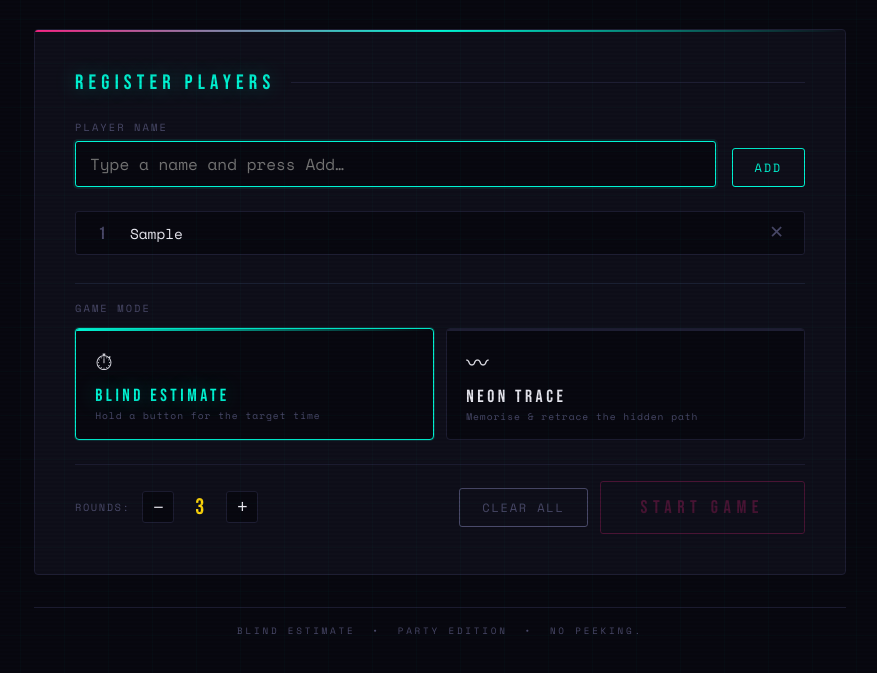
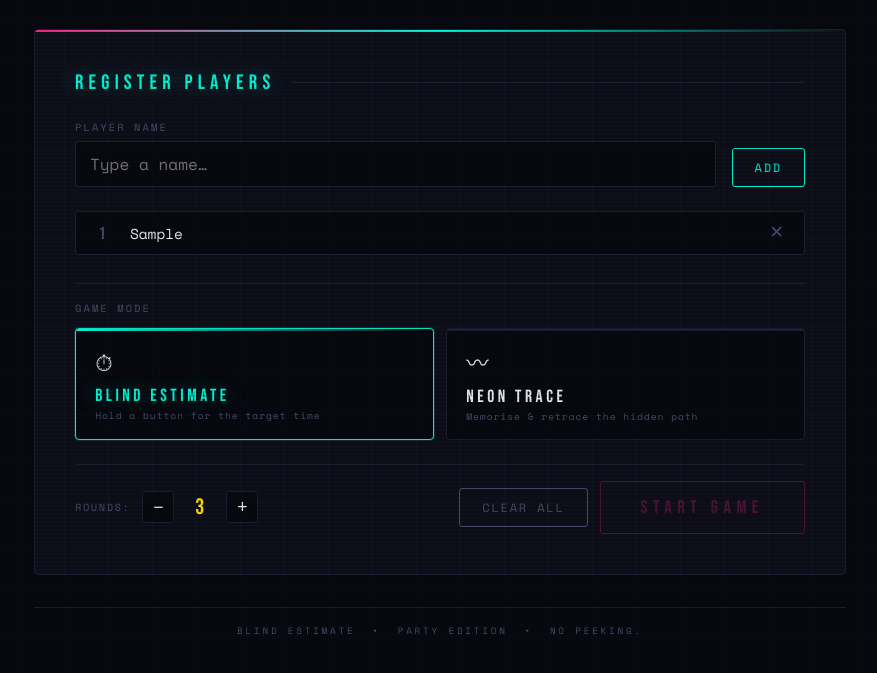
Before and after one commit to Timbob-Git/BE, a plain HTML site: page index.html in a window 1280 px wide. Both pictures are taken after typing "Sample" into the empty fields and a click on the button "ADD". Shown: the part 113-786 px from the top of the page, without its empty margins (200-1077 px from the left). Drawn offline with nearby package versions, Linux system fonts and the light colour scheme.

Commit message:
Update index.html

```diff
--- a/index.html
+++ b/index.html
@@ -304,6 +304,8 @@
     background:var(--bg); border:1px solid var(--border); border-radius:4px;
     padding:1rem 1.2rem; cursor:pointer; transition:all .2s; text-align:left;
     position:relative; overflow:hidden;
+    font-family:inherit; color:inherit;
+    touch-action:manipulation; -webkit-tap-highlight-color:transparent;
   }
   .mode-pill::before { content:''; position:absolute; top:0;left:0;right:0; height:2px; background:var(--border); transition:background .2s; }
   .mode-pill.active { border-color:var(--neon); box-shadow:0 0 0 1px rgba(0,245,212,.15); }
@@ -451,7 +453,7 @@
       <div class="add-row">
         <div>
           <label for="lobby-input">Player Name</label>
-          <input type="text" id="lobby-input" placeholder="Type a name and press Add…" maxlength="20" />
+          <input type="text" id="lobby-input" placeholder="Type a name…" maxlength="20" enterkeyhint="done" autocomplete="off" autocorrect="off" autocapitalize="words" spellcheck="false" />
         </div>
         <button class="btn" id="add-player-btn">ADD</button>
       </div>
@@ -461,16 +463,16 @@
       <div style="margin-bottom:1.5rem;padding-top:1rem;border-top:1px solid var(--border);">
         <label style="margin-bottom:.75rem;">Game Mode</label>
         <div class="mode-selector">
-          <div class="mode-pill active" id="mode-blind" data-mode="blind">
+          <button class="mode-pill active" id="mode-blind" data-mode="blind">
             <div class="mode-pill-icon">⏱</div>
             <span class="mode-pill-name">Blind Estimate</span>
             <div class="mode-pill-desc">Hold a button for the target time</div>
-          </div>
-          <div class="mode-pill" id="mode-trace" data-mode="trace">
+          </button>
+          <button class="mode-pill" id="mode-trace" data-mode="trace">
             <div class="mode-pill-icon">〰</div>
             <span class="mode-pill-name">Neon Trace</span>
             <div class="mode-pill-desc">Memorise &amp; retrace the hidden path</div>
-          </div>
+          </button>
         </div>
       </div>
 
@@ -782,7 +784,7 @@ function addPlayer() {
   players.push({ name });
   savePlayers();
   lobbyInput.value = '';
-  lobbyInput.focus();
+  lobbyInput.blur(); // dismiss mobile keyboard so buttons are reachable
   renderRoster();
 }
 
@@ -1014,7 +1016,6 @@ document.getElementById('play-again-btn').onclick = () => {
   renderRoster();
   showScreen('lobby-screen');
   checkForSavedGame();
-  lobbyInput.focus();
 };
 
 // ── MENU BUTTON ──
```
